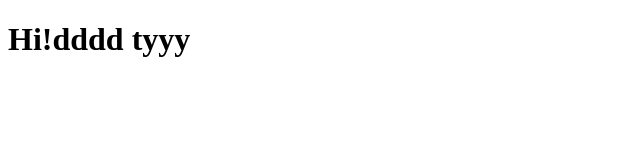
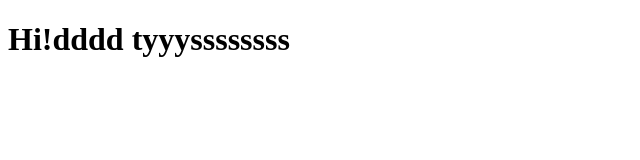
Before and after one commit to 95Chester95/Js, a plain HTML site: page index.html in a window 1280 px wide. Shown: the whole page, without its empty margins (0-640 px from the left). Drawn offline with Linux system fonts and the light colour scheme.

Commit message:
My Fourth commit

```diff
--- a/index.html
+++ b/index.html
@@ -7,7 +7,7 @@
   <title>Document</title>
 </head>
 <body>
-  <h1>Hi!dddd tyyy</h1>
+  <h1>Hi!dddd tyyyssssssss</h1>
   <script src="JS/alert.js"></script>
 </body>
 </html>
```
